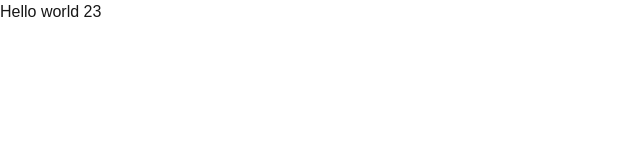
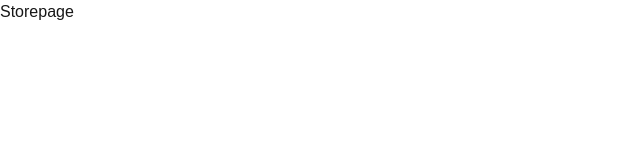
Before and after one commit to YaIsrak/e-commerce-sanity-next, a Next.js app: page / in a window 1280 px wide. Shown: the top 160 px of the page, without its empty margins (0-640 px from the left). Built offline with nearby package versions, Linux system fonts and the light colour scheme.

Commit message:
Refactor layout components and remove unused Home page

```diff
--- /dev/null
+++ b/app/(store)/layout.tsx
@@ -0,0 +1,22 @@
+import { ClerkProvider } from '@clerk/nextjs';
+import type { Metadata } from 'next';
+import '../globals.css';
+
+export const metadata: Metadata = {
+	title: 'Amar Dhokhan',
+	description: 'Generated by create next app',
+};
+
+export default function RootLayout({
+	children,
+}: Readonly<{
+	children: React.ReactNode;
+}>) {
+	return (
+		<ClerkProvider dynamic>
+			<html lang='en'>
+				<body>{children}</body>
+			</html>
+		</ClerkProvider>
+	);
+}
--- /dev/null
+++ b/app/(store)/page.tsx
@@ -0,0 +1,3 @@
+export default function Storepage() {
+	return <div>Storepage</div>;
+}
--- a/app/layout.tsx
+++ b/app/layout.tsx
@@ -1,36 +1,11 @@
-import { ClerkProvider } from '@clerk/nextjs';
-import type { Metadata } from 'next';
-import { Geist, Geist_Mono } from 'next/font/google';
-import './globals.css';
-
-const geistSans = Geist({
-	variable: '--font-geist-sans',
-	subsets: ['latin'],
-});
-
-const geistMono = Geist_Mono({
-	variable: '--font-geist-mono',
-	subsets: ['latin'],
-});
-
-export const metadata: Metadata = {
-	title: 'Create Next App',
-	description: 'Generated by create next app',
-};
-
 export default function RootLayout({
 	children,
 }: Readonly<{
 	children: React.ReactNode;
 }>) {
 	return (
-		<ClerkProvider dynamic>
-			<html lang='en'>
-				<body
-					className={`${geistSans.variable} ${geistMono.variable} antialiased`}>
-					{children}
-				</body>
-			</html>
-		</ClerkProvider>
+		<html lang='en'>
+			<body>{children}</body>
+		</html>
 	);
 }
--- a/app/page.tsx
+++ /dev/null
@@ -1,7 +0,0 @@
-export default function Home() {
-	return (
-		<div>
-			<h1>Hello world 23</h1>
-		</div>
-	);
-}
```
